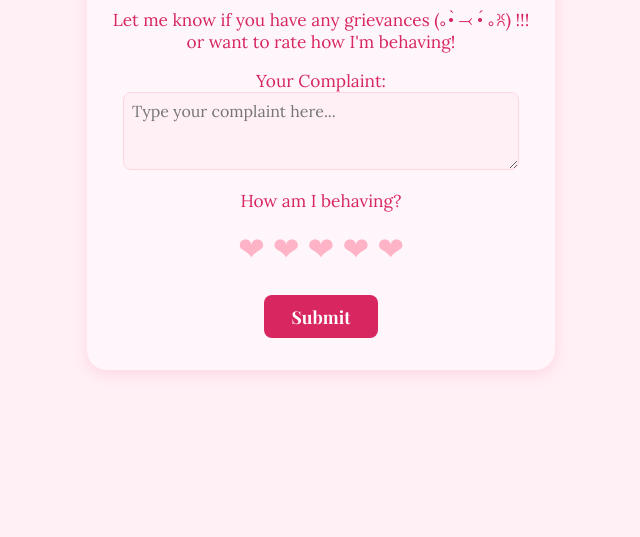
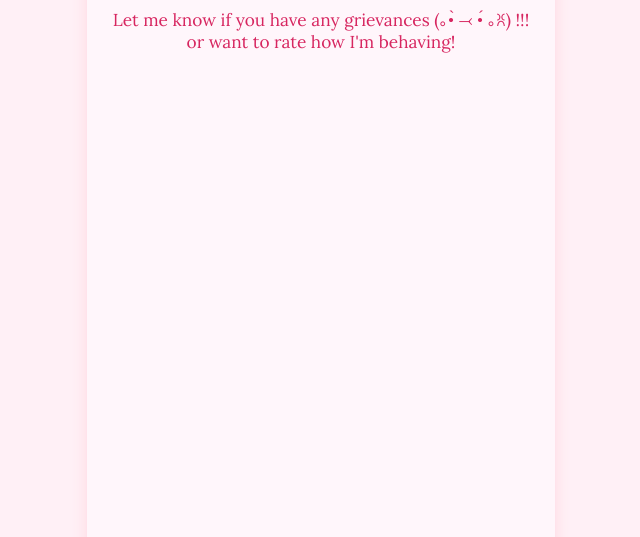
Before and after one commit to mikasajaeger19/naera, a plain HTML site: page index.html in a window 1280 px wide. Shown: the part 263-800 px from the top of the page, without its empty margins (319-959 px from the left). Drawn offline with nearby package versions, Linux system fonts and the light colour scheme; a script that the page names is missing.

Commit message:
Update index.html

```diff
--- a/index.html
+++ b/index.html
@@ -98,21 +98,10 @@
     <h1>Hi (my little fuzzy wuzzy nuzzy) babyboo! 💕</h1>
     <p>Let me know if you have any grievances (｡•̀ ⤙ •́ ｡ꐦ) !!! or want to rate how I'm behaving!</p>
     <!-- Replace the action URL with your Sheet Monkey endpoint -->
-    <form id="feedbackForm" action="https://api.sheetmonkey.io/form/YOUR_FORM_ENDPOINT" method="POST" target="hidden_iframe" onsubmit="showThankYou();">
-      <label for="complaint">Your Complaint:</label><br>
-      <textarea id="complaint" name="complaint" placeholder="Type your complaint here..."></textarea>
-      <div>
-        <label>How am I behaving? </label>
-        <div class="hearts" id="heartRating">
-          <input type="hidden" name="rating" id="ratingInput" value="">
-          <span class="heart" data-value="1">&#10084;</span>
-          <span class="heart" data-value="2">&#10084;</span>
-          <span class="heart" data-value="3">&#10084;</span>
-          <span class="heart" data-value="4">&#10084;</span>
-          <span class="heart" data-value="5">&#10084;</span>
-        </div>
-      </div>
-      <button type="submit">Submit</button>
+   <div style="width:100%;max-width:600px;margin:0 auto;">
+  <div data-tf-live="01JVJ41RE2DDY0P6SRT6HENRVT" style="width:100%;height:550px;"></div>
+</div>
+<script src="//embed.typeform.com/next/embed.js"></script>
       <div class="thankyou" id="thankyouMsg">Thank you, nuzzyboo! 💖</div>
       <iframe name="hidden_iframe" style="display:none;"></iframe>
     </form>
```
